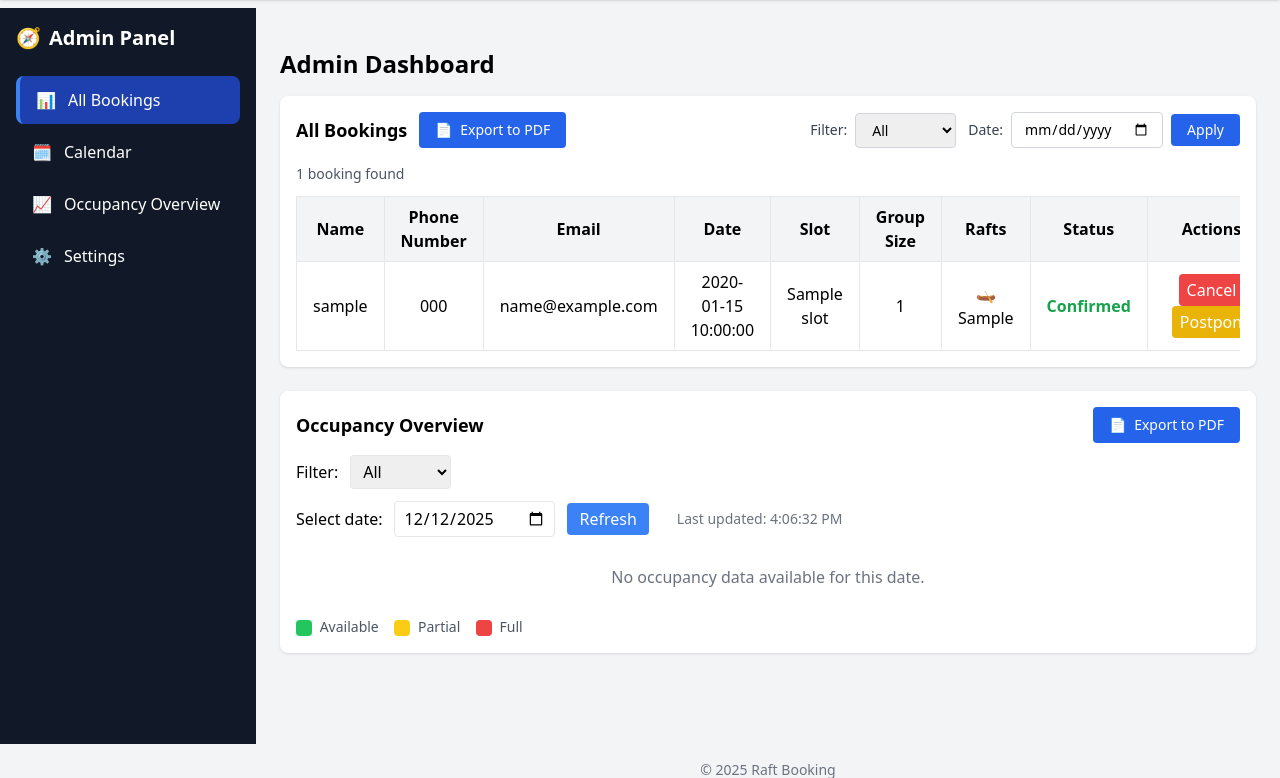
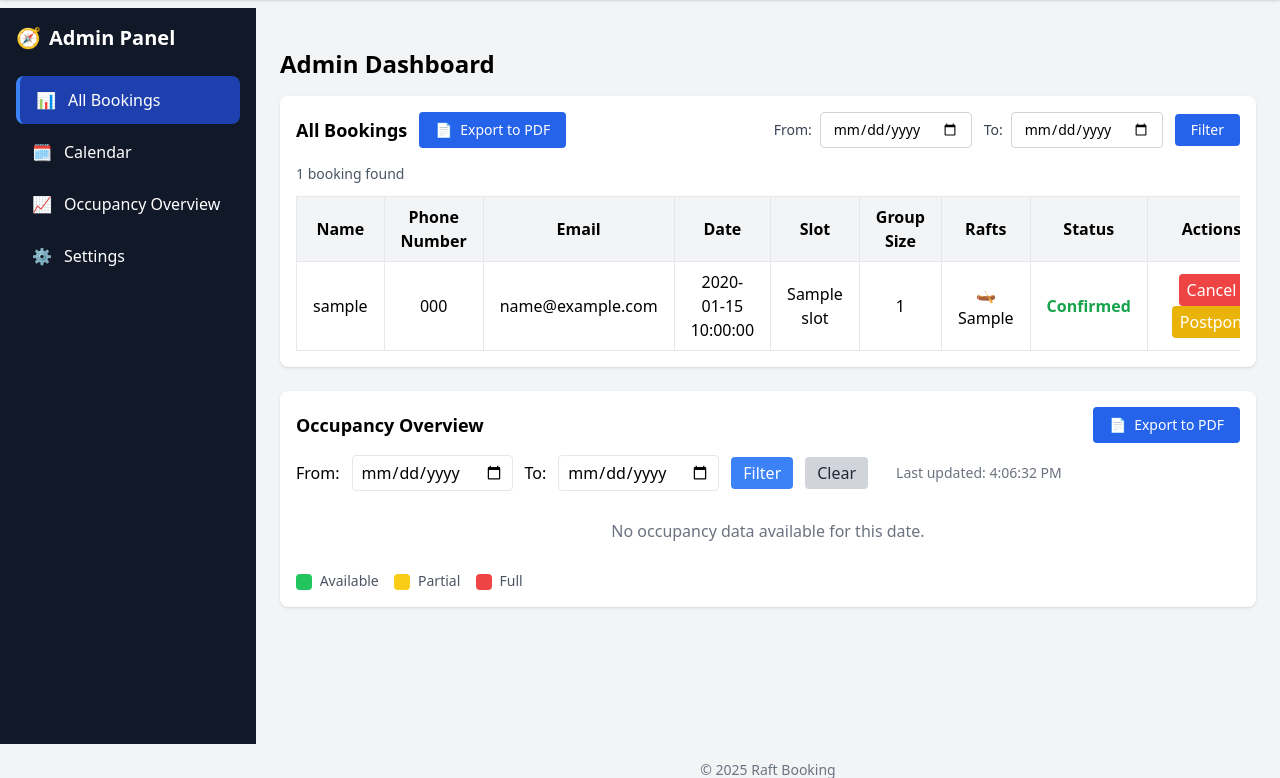
Before and after one commit to lerarestechnologies-gif/rafting, a Flask app: page /admin/dashboard in a window 1280 px wide. Shown: the part 56-834 px from the top of the page. Run offline with Flask 3, Linux system fonts and the light colour scheme; the visitor is signed in with stand-in values (Sample User, id 1); a database or web service that is not in the repository returns one stand-in record (values such as "Sample title"); data that the repository does not hold is empty; some libraries are stand-ins or nearby versions.

Commit message:
filtration

```diff
--- a/routes/admin_routes.py
+++ b/routes/admin_routes.py
@@ -52,35 +52,36 @@ def dashboard():
         filter_type = ''
         filter_date = ''
     else:
-        # Admin: Use filter parameters
-        filter_type = request.args.get('filter_type', '')  # daily, weekly, monthly
-        filter_date = request.args.get('date', '')
+        # Admin: Use From/To date range parameters (inclusive)
+        filter_from = request.args.get('from_date', '')
+        filter_to = request.args.get('to_date', '')
 
-        if filter_type == 'daily' and filter_date:
-            query_filter['date'] = filter_date
-        elif filter_type == 'weekly':
-            # Get start of week (Monday)
-            days_since_monday = today.weekday()
-            week_start = today - datetime.timedelta(days=days_since_monday)
-            week_end = week_start + datetime.timedelta(days=6)
-            query_filter['date'] = {
-                '$gte': week_start.isoformat(),
-                '$lte': week_end.isoformat()
-            }
-        elif filter_type == 'monthly':
-            # Get start and end of current month
-            month_start = today.replace(day=1)
-            if today.month == 12:
-                month_end = today.replace(day=31)
-            else:
-                month_end = (today.replace(month=today.month + 1, day=1) - datetime.timedelta(days=1))
-            query_filter['date'] = {
-                '$gte': month_start.isoformat(),
-                '$lte': month_end.isoformat()
-            }
-        elif filter_date:
-            # Single date filter (backward compatibility)
-            query_filter['date'] = filter_date
+        # Validate and apply range filters
+        if filter_from and filter_to:
+            try:
+                # Ensure valid ISO date strings
+                _ = datetime.date.fromisoformat(filter_from)
+                _ = datetime.date.fromisoformat(filter_to)
+                # If from > to, swap to be safe
+                if filter_from > filter_to:
+                    filter_from, filter_to = filter_to, filter_from
+                query_filter['date'] = {'$gte': filter_from, '$lte': filter_to}
+            except Exception:
+                # Ignore invalid inputs and do not filter
+                pass
+        elif filter_from:
+            # Single start date: treat as exact date
+            try:
+                _ = datetime.date.fromisoformat(filter_from)
+                query_filter['date'] = filter_from
+            except Exception:
+                pass
+        elif filter_to:
+            try:
+                _ = datetime.date.fromisoformat(filter_to)
+                query_filter['date'] = filter_to
+            except Exception:
+                pass
 
     # Fetch bookings with filters
     bookings = list(db.bookings.find(query_filter).sort('created_at', -1).limit(500))
@@ -90,14 +91,14 @@ def dashboard():
         return render_template('admin_dashboard.html',
                              bookings=bookings,
                              settings=settings,
-                             selected_date='',
-                             filter_type='')
+                             selected_from='',
+                             selected_to='')
     else:
         return render_template('admin_dashboard.html',
                              bookings=bookings,
                              settings=settings,
-                             selected_date=filter_date or '',
-                             filter_type=filter_type)
+                             selected_from=filter_from or '',
+                             selected_to=filter_to or '')
 
 @admin_bp.route('/calendar')
 @login_required
--- a/templates/admin_dashboard.html
+++ b/templates/admin_dashboard.html
@@ -29,34 +29,19 @@
       </div>
       {% if not current_user.is_subadmin() %}
       <div class="flex flex-col sm:flex-row gap-3 items-start sm:items-center">
-        <!-- Filter Type (Daily/Weekly/Monthly) -->
+        <!-- Date Range Filter: From / To -->
         <div class="flex items-center gap-2">
-          <label for="filterType" class="text-sm font-medium text-gray-700 whitespace-nowrap">Filter:</label>
-          <select id="filterType"
-                  class="border border-gray-300 rounded px-3 py-1.5 text-sm focus:ring-2 focus:ring-blue-500 focus:border-blue-500">
-            <option value="">All</option>
-            <option value="daily" {% if filter_type == 'daily' %}selected{% endif %}>Daily</option>
-            <option value="weekly" {% if filter_type == 'weekly' %}selected{% endif %}>Weekly</option>
-            <option value="monthly" {% if filter_type == 'monthly' %}selected{% endif %}>Monthly</option>
-          </select>
+          <label for="filterFrom" class="text-sm font-medium text-gray-700 whitespace-nowrap">From:</label>
+          <input type="date" id="filterFrom" name="filterFrom" value="{{ selected_from }}" class="border border-gray-300 rounded px-3 py-1.5 text-sm" />
         </div>
-        <!-- Date Filter (for Daily) -->
         <div class="flex items-center gap-2">
-          <label for="filterDate" class="text-sm font-medium text-gray-700 whitespace-nowrap">Date:</label>
-          <input type="date"
-                 id="filterDate"
-                 name="filterDate"
-                 value="{{ selected_date }}"
-                 class="border border-gray-300 rounded px-3 py-1.5 text-sm focus:ring-2 focus:ring-blue-500 focus:border-blue-500">
-          <button onclick="applyDateFilter()"
-                  class="bg-blue-600 hover:bg-blue-700 text-white px-4 py-1.5 rounded text-sm font-medium transition-colors">
-            Apply
-          </button>
-          {% if selected_date or filter_type %}
-          <button onclick="clearDateFilter()"
-                  class="bg-gray-500 hover:bg-gray-600 text-white px-4 py-1.5 rounded text-sm font-medium transition-colors">
-            Clear
-          </button>
+          <label for="filterTo" class="text-sm font-medium text-gray-700 whitespace-nowrap">To:</label>
+          <input type="date" id="filterTo" name="filterTo" value="{{ selected_to }}" class="border border-gray-300 rounded px-3 py-1.5 text-sm" />
+        </div>
+        <div class="flex items-center gap-2">
+          <button onclick="applyDateFilter()" class="bg-blue-600 hover:bg-blue-700 text-white px-4 py-1.5 rounded text-sm font-medium">Filter</button>
+          {% if selected_from or selected_to %}
+          <button onclick="clearDateFilter()" class="bg-gray-500 hover:bg-gray-600 text-white px-4 py-1.5 rounded text-sm font-medium">Clear</button>
           {% endif %}
         </div>
       </div>
@@ -68,7 +53,7 @@
       <span id="bookingCount">{{ bookings|length }}</span> booking{{ 's' if bookings|length != 1 else '' }} found
       {% if current_user.is_subadmin() %}
         <span class="text-blue-600">(Today & Tomorrow only)</span>
-      {% elif selected_date %}
+      {% elif selected_from or selected_to %}
         <span class="text-blue-600">(filtered)</span>
       {% endif %}
     </div>
@@ -133,8 +118,8 @@
         <p class="text-sm mt-2">
           {% if current_user.is_subadmin() %}
             No confirmed bookings for today or tomorrow.
-          {% elif selected_date %}
-            Try adjusting your date filter or
+          {% elif selected_from or selected_to %}
+            Try adjusting your date range or
             <button onclick="clearDateFilter()" class="text-blue-600 hover:underline">clear the filter</button> to see all bookings.
           {% else %}
             There are no bookings in the system yet.
@@ -170,57 +155,122 @@
       <span id="lastUpdated" class="text-sm text-gray-500 ml-4"></span>
     </div>
     {% else %}
-    <!-- Admin: Filter type and date picker -->
+    <!-- Admin: Date range picker for occupancy -->
     <div class="flex items-center gap-3 mb-3">
-      <label for="occupancyFilterType" class="font-medium">Filter:</label>
-      <select id="occupancyFilterType"
-              class="border px-2 py-1 rounded">
-        <option value="">All</option>
-        <option value="daily">Daily</option>
-        <option value="weekly">Weekly</option>
-        <option value="monthly">Monthly</option>
-      </select>
-    </div>
-    <div class="flex items-center gap-3 mb-3">
-      <label for="occupancyDate" class="font-medium">Select date:</label>
-      <input type="date" id="occupancyDate" class="border px-2 py-1 rounded" />
-      <button id="refreshBtn" class="bg-blue-500 text-white px-3 py-1 rounded">Refresh</button>
+      <label for="occupancyFrom" class="font-medium">From:</label>
+      <input type="date" id="occupancyFrom" class="border px-2 py-1 rounded" />
+      <label for="occupancyTo" class="font-medium">To:</label>
+      <input type="date" id="occupancyTo" class="border px-2 py-1 rounded" />
+      <button id="occupancyFilterBtn" class="bg-blue-500 text-white px-3 py-1 rounded">Filter</button>
+      <button id="occupancyClearBtn" class="bg-gray-300 text-gray-800 px-3 py-1 rounded">Clear</button>
       <span id="lastUpdated" class="text-sm text-gray-500 ml-4"></span>
     </div>
     {% endif %}
     {% if not current_user.is_subadmin() %}
     <script>
-    // Handle occupancy filter type change (Admin only)
+    // Occupancy: handle From/To filtering for admin
     document.addEventListener('DOMContentLoaded', function() {
-      const occupancyFilterType = document.getElementById('occupancyFilterType');
-      if (occupancyFilterType) {
-        occupancyFilterType.addEventListener('change', function() {
-          const filterType = this.value;
-          const dateInp = document.getElementById('occupancyDate');
-          const today = new Date();
+      const filterBtn = document.getElementById('occupancyFilterBtn');
+      const clearBtn = document.getElementById('occupancyClearBtn');
+      const fromInp = document.getElementById('occupancyFrom');
+      const toInp = document.getElementById('occupancyTo');
 
-          if (filterType === 'daily') {
-            dateInp.value = today.toISOString().slice(0, 10);
-            renderOccupancy(dateInp.value);
-          } else if (filterType === 'weekly') {
-            // Get start of week (Monday)
-            const daysSinceMonday = today.getDay() === 0 ? 6 : today.getDay() - 1;
-            const weekStart = new Date(today);
-            weekStart.setDate(today.getDate() - daysSinceMonday);
-            dateInp.value = weekStart.toISOString().slice(0, 10);
-            renderOccupancy(dateInp.value);
-          } else if (filterType === 'monthly') {
-            // Get start of month
-            const monthStart = new Date(today.getFullYear(), today.getMonth(), 1);
-            dateInp.value = monthStart.toISOString().slice(0, 10);
-            renderOccupancy(dateInp.value);
-          } else {
-            // All - show today
-            dateInp.value = today.toISOString().slice(0, 10);
-            renderOccupancy(dateInp.value);
+      function getDatesInRange(from, to) {
+        const dates = [];
+        let cur = new Date(from);
+        const end = new Date(to);
+        while (cur <= end) {
+          dates.push(cur.toISOString().slice(0,10));
+          cur.setDate(cur.getDate() + 1);
         }
+        return dates;
+      }
+
+      async function renderOccupancyRange(from, to) {
+        const container = document.getElementById('occupancyDetail');
+        container.innerHTML = '';
+        if (!from || !to) {
+          // Fallback to single-day render
+          await renderOccupancy(from || new Date().toISOString().slice(0,10));
+          return;
+        }
+        const dates = getDatesInRange(from, to);
+        for (const d of dates) {
+          const data = await fetchOccupancy(d);
+          const header = document.createElement('h3');
+          header.className = 'text-sm font-semibold mb-2';
+          header.textContent = d;
+          container.appendChild(header);
+
+          // reuse logic similar to renderOccupancy but append per-date
+          const slotOrder = [];
+          for (const s of timeSlots) {
+            if (Object.prototype.hasOwnProperty.call(data, s)) slotOrder.push(s);
+          }
+          const others = Object.keys(data).filter(s => !timeSlots.includes(s));
+          others.sort((a,b) => parseTimeSlotStart(a) - parseTimeSlotStart(b));
+          slotOrder.push(...others);
+
+          for (const slot of slotOrder) {
+            const rafts = data[slot];
+            if (!Array.isArray(rafts) || rafts.length === 0) continue;
+            const slotCard = document.createElement('div');
+            slotCard.className = 'p-3 border rounded mb-3';
+            const hdr = document.createElement('div');
+            hdr.innerHTML = `<strong>${slot}</strong>`;
+            slotCard.appendChild(hdr);
+            const raftRow = document.createElement('div');
+            raftRow.className = 'mt-2';
+
+            const validRafts = rafts.map(r => ({
+              ...r,
+              occupancy: Math.max(0, r.occupancy || 0),
+              capacity: r.capacity || defaultCapacity,
+              is_special: r.is_special && (Math.max(0, r.occupancy || 0) > 0)
+            }));
+
+            for (const r of validRafts) {
+              const sq = makeRaftSquare(r);
+              raftRow.appendChild(sq);
+            }
+            slotCard.appendChild(raftRow);
+            container.appendChild(slotCard);
+          }
+        }
+        const lastUpdatedEl = document.getElementById('lastUpdated');
+        if (lastUpdatedEl) lastUpdatedEl.textContent = 'Last updated: ' + new Date().toLocaleTimeString();
+      }
+
+      if (filterBtn) filterBtn.addEventListener('click', function() {
+        const from = fromInp.value;
+        const to = toInp.value;
+        if (from && to) {
+          if (from > to) {
+            alert('From date must be earlier than or equal to To date.');
+            return;
+          }
+          renderOccupancyRange(from, to);
+          return;
+        }
+        // Allow single-date filtering: use whichever date is provided
+        const single = from || to;
+        if (!single) {
+          alert('Please select at least one date (From or To) to filter.');
+          return;
+        }
+        // Render single date using existing renderOccupancy
+        renderOccupancy(single);
       });
-      }
+
+      if (clearBtn) clearBtn.addEventListener('click', function() {
+        fromInp.value = '';
+        toInp.value = '';
+        // default render today
+        renderOccupancy(new Date().toISOString().slice(0,10));
+      });
+
+      // On first load show today
+      renderOccupancy(new Date().toISOString().slice(0,10));
     });
     </script>
     {% endif %}
@@ -433,31 +483,20 @@ function setupDateFilter() {
 }
 
 function applyDateFilter() {
-  const filterDate = document.getElementById('filterDate').value;
-  const filterType = document.getElementById('filterType').value;
+  const from = document.getElementById('filterFrom')?.value;
+  const to = document.getElementById('filterTo')?.value;
 
   // Build query parameters
   const params = new URLSearchParams();
+  if (from) params.append('from_date', from);
+  if (to) params.append('to_date', to);
 
-  if (filterType) {
-    params.append('filter_type', filterType);
-  }
-
-  if (filterDate) {
-    params.append('date', filterDate);
-  }
-
-  // Navigate to filtered view
   const url = '/admin/dashboard' + (params.toString() ? '?' + params.toString() : '');
   window.location.href = url;
 }
 
 function clearDateFilter() {
-  // Clear date input and filter type
-  document.getElementById('filterDate').value = '';
-  document.getElementById('filterType').value = '';
-
-  // Navigate to dashboard without filters
+  // Navigate to dashboard without filters (server will return all)
   window.location.href = '/admin/dashboard';
 }
 </script>
@@ -664,10 +703,12 @@ function exportAllBookingsToPDF() {
   const now = new Date();
   doc.text(`Generated: ${now.toLocaleString()}`, 14, 22);
 
-  // Filter info if applicable
-  const filterDate = document.getElementById('filterDate')?.value;
-  if (filterDate) {
-    doc.text(`Filtered by Date: ${filterDate}`, 14, 27);
+  // Filter info if applicable (From / To range)
+  const filterFrom = document.getElementById('filterFrom')?.value;
+  const filterTo = document.getElementById('filterTo')?.value;
+  if (filterFrom || filterTo) {
+    const rangeText = `${filterFrom || ''}${filterFrom && filterTo ? ' - ' : ''}${filterTo || ''}`;
+    doc.text(`Filtered by Date Range: ${rangeText}`, 14, 27);
   }
 
   // Table columns (RAFT columns removed)
@@ -727,9 +768,9 @@ function exportAllBookingsToPDF() {
     );
   }
 
-  // Save PDF
-  const filename = filterDate
-    ? `All_Bookings_${filterDate}_${now.toISOString().slice(0,10)}.pdf`
+  // Save PDF (include range in filename when present)
+  const filename = (filterFrom || filterTo)
+    ? `All_Bookings_${filterFrom || 'from'}_${filterTo || 'to'}_${now.toISOString().slice(0,10)}.pdf`
     : `All_Bookings_${now.toISOString().slice(0,10)}.pdf`;
   doc.save(filename);
 }
@@ -738,11 +779,9 @@ async function exportOccupancyOverviewToPDF() {
   const { jsPDF } = window.jspdf;
   const doc = new jsPDF();
 
-  // Get current date from occupancy date picker
-  const occupancyDate = document.getElementById('occupancyDate')?.value || new Date().toISOString().slice(0, 10);
-
-  // Fetch occupancy data
-  const occupancyData = await fetchOccupancy(occupancyDate);
+  // Determine occupancy export range
+  const occFrom = document.getElementById('occupancyFrom')?.value;
+  const occTo = document.getElementById('occupancyTo')?.value;
 
   // Title
   doc.setFontSize(18);
@@ -752,13 +791,12 @@ async function exportOccupancyOverviewToPDF() {
   doc.setFontSize(10);
   const now = new Date();
   doc.text(`Generated: ${now.toLocaleString()}`, 14, 22);
-  doc.text(`Report Date: ${occupancyDate}`, 14, 27);
 
-  // Process occupancy data
-  const tableRows = [];
-  let totalOccupancy = 0;
-  let totalCapacity = 0;
-
+  // Helper to build table rows from occupancy data
+  function buildRowsFromData(occupancyData) {
+    const rows = [];
+    let totalOcc = 0;
+    let totalCap = 0;
     if (occupancyData && Object.keys(occupancyData).length > 0) {
       for (const [slot, rafts] of Object.entries(occupancyData)) {
         if (Array.isArray(rafts) && rafts.length > 0) {
@@ -766,36 +804,65 @@ async function exportOccupancyOverviewToPDF() {
           const slotCapacity = rafts.reduce((sum, r) => sum + (r.capacity || defaultCapacity), 0);
           const available = (slotCapacity - slotOccupancy).toString();
           const occupancyPercent = slotCapacity > 0 ? ((slotOccupancy / slotCapacity) * 100).toFixed(1) : 0;
-
-        tableRows.push([
-          slot,
-          slotOccupancy.toString(),
-          available,
-          `${occupancyPercent}%`
-        ]);
-
-        totalOccupancy += slotOccupancy;
-        totalCapacity += slotCapacity;
+          rows.push([slot, slotOccupancy.toString(), available, `${occupancyPercent}%`]);
+          totalOcc += slotOccupancy;
+          totalCap += slotCapacity;
         }
       }
-
-    // Add summary row
-    const totalOccupancyPercent = totalCapacity > 0 ? ((totalOccupancy / totalCapacity) * 100).toFixed(1) : 0;
-    tableRows.push([
-      'TOTAL',
-      totalOccupancy.toString(),
-      (totalCapacity - totalOccupancy).toString(),
-      `${totalOccupancyPercent}%`
-    ]);
+    }
+    const totalOccPercent = totalCap > 0 ? ((totalOcc / totalCap) * 100).toFixed(1) : 0;
+    if (rows.length > 0) rows.push(['TOTAL', totalOcc.toString(), (totalCap - totalOcc).toString(), `${totalOccPercent}%`]);
+    return rows;
   }
 
+  // Determine a single date fallback (admin uses occupancyFrom/To, subadmin uses occupancyDate)
+  const singleOcc = occFrom || occTo || document.getElementById('occupancyDate')?.value || new Date().toISOString().slice(0,10);
+
+  // If a range is provided, export each date in the range
+  if (occFrom && occTo) {
+    // Small helper to iterate dates
+    function getDates(from, to) {
+      const arr = [];
+      const cur = new Date(from);
+      const end = new Date(to);
+      while (cur <= end) {
+        arr.push(cur.toISOString().slice(0,10));
+        cur.setDate(cur.getDate() + 1);
+      }
+      return arr;
+    }
+
+    const dates = getDates(occFrom, occTo);
+    doc.setFontSize(10);
+    for (const d of dates) {
+      doc.text(`Report Date: ${d}`, 14, doc.lastAutoTable ? (doc.lastAutoTable.finalY + 10) : 27);
+      const data = await fetchOccupancy(d);
+      const tableRows = buildRowsFromData(data);
+      if (tableRows.length === 0) {
+        doc.text(`No occupancy data available for ${d}`, 14, doc.lastAutoTable ? (doc.lastAutoTable.finalY + 18) : 35);
+        continue;
+      }
+      const tableColumn = ['Time Slot', 'Occupied', 'Available', 'Occupancy %'];
+      doc.autoTable({
+        head: [tableColumn],
+        body: tableRows,
+        startY: doc.lastAutoTable ? (doc.lastAutoTable.finalY + 12) : 32,
+        styles: { fontSize: 9 },
+        headStyles: { fillColor: [66, 139, 202] },
+        alternateRowStyles: { fillColor: [245, 245, 245] },
+        margin: { top: 32 }
+      });
+    }
+  } else {
+    // Single-date export (either admin single date or subadmin occupancyDate)
+    const occupancyDate = singleOcc;
+    doc.text(`Report Date: ${occupancyDate}`, 14, 27);
+    const occupancyData = await fetchOccupancy(occupancyDate);
+    const tableRows = buildRowsFromData(occupancyData);
     if (tableRows.length === 0) {
       doc.text('No occupancy data available for this date', 14, 35);
     } else {
-    // Table columns (RAFT columns removed)
       const tableColumn = ['Time Slot', 'Occupied', 'Available', 'Occupancy %'];
-
-    // Add table
       doc.autoTable({
         head: [tableColumn],
         body: tableRows,
@@ -803,20 +870,9 @@ async function exportOccupancyOverviewToPDF() {
         styles: { fontSize: 9 },
         headStyles: { fillColor: [66, 139, 202] },
         alternateRowStyles: { fillColor: [245, 245, 245] },
-      margin: { top: 32 },
-      didDrawPage: function(data) {
-        // Highlight total row
-        if (data.pageNumber === data.pageCount) {
-          const lastRow = data.table.body[data.table.body.length - 1];
-          if (lastRow && lastRow[0] && lastRow[0].text === 'TOTAL') {
-            doc.setFillColor(220, 220, 220);
-            doc.rect(data.table.startX, lastRow.y, data.table.width, lastRow.height, 'F');
+        margin: { top: 32 }
+      });
     }
-        }
-      }
-    });
-
-    // Detailed raft information removed from PDF export to avoid RAFT fields
   }
 
   // Footer
@@ -832,8 +888,14 @@ async function exportOccupancyOverviewToPDF() {
     );
   }
 
-  // Save PDF
-  const filename = `Occupancy_Overview_${occupancyDate}_${now.toISOString().slice(0,10)}.pdf`;
+  // Save PDF — build filename using range or single date
+  let filename;
+  if (occFrom && occTo) {
+    filename = `Occupancy_Overview_${occFrom}_${occTo}_${now.toISOString().slice(0,10)}.pdf`;
+  } else {
+    const single = singleOcc;
+    filename = `Occupancy_Overview_${single}_${now.toISOString().slice(0,10)}.pdf`;
+  }
   doc.save(filename);
 }
 
```
Lines whose indentation alone changed are shown as unchanged.
